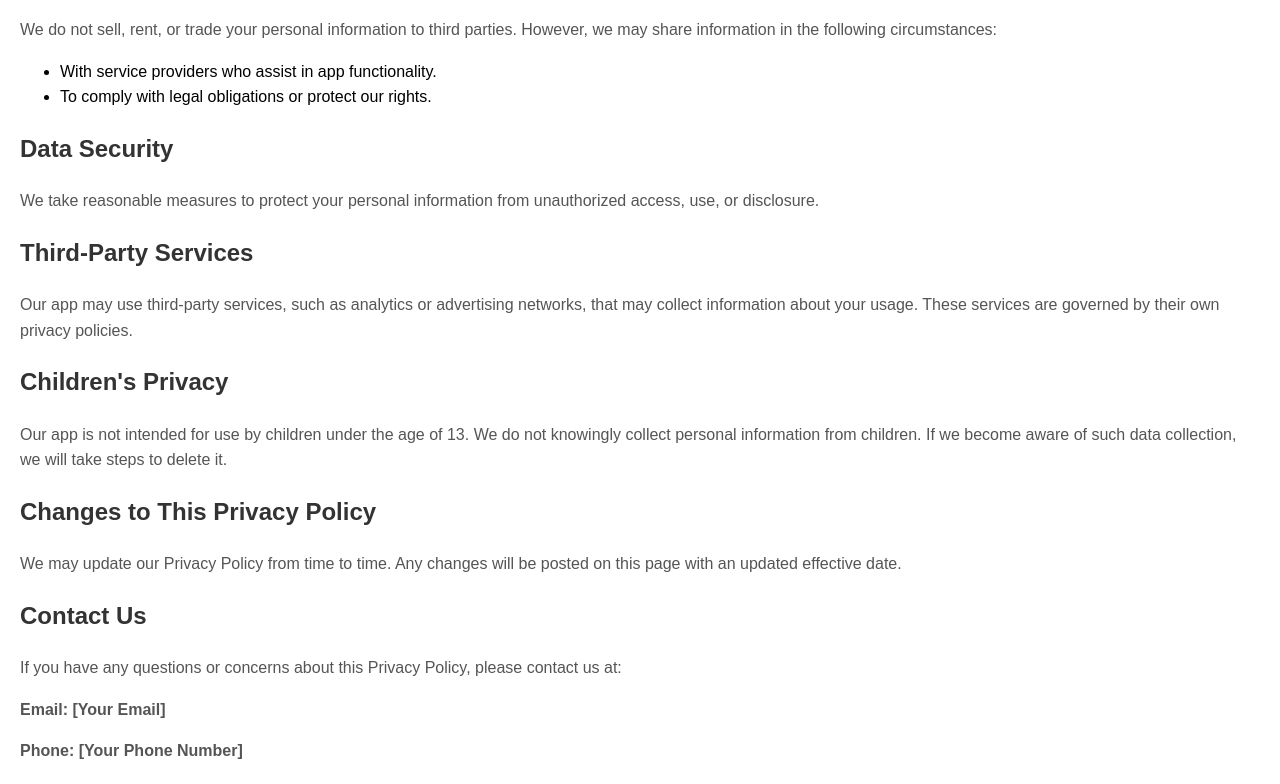
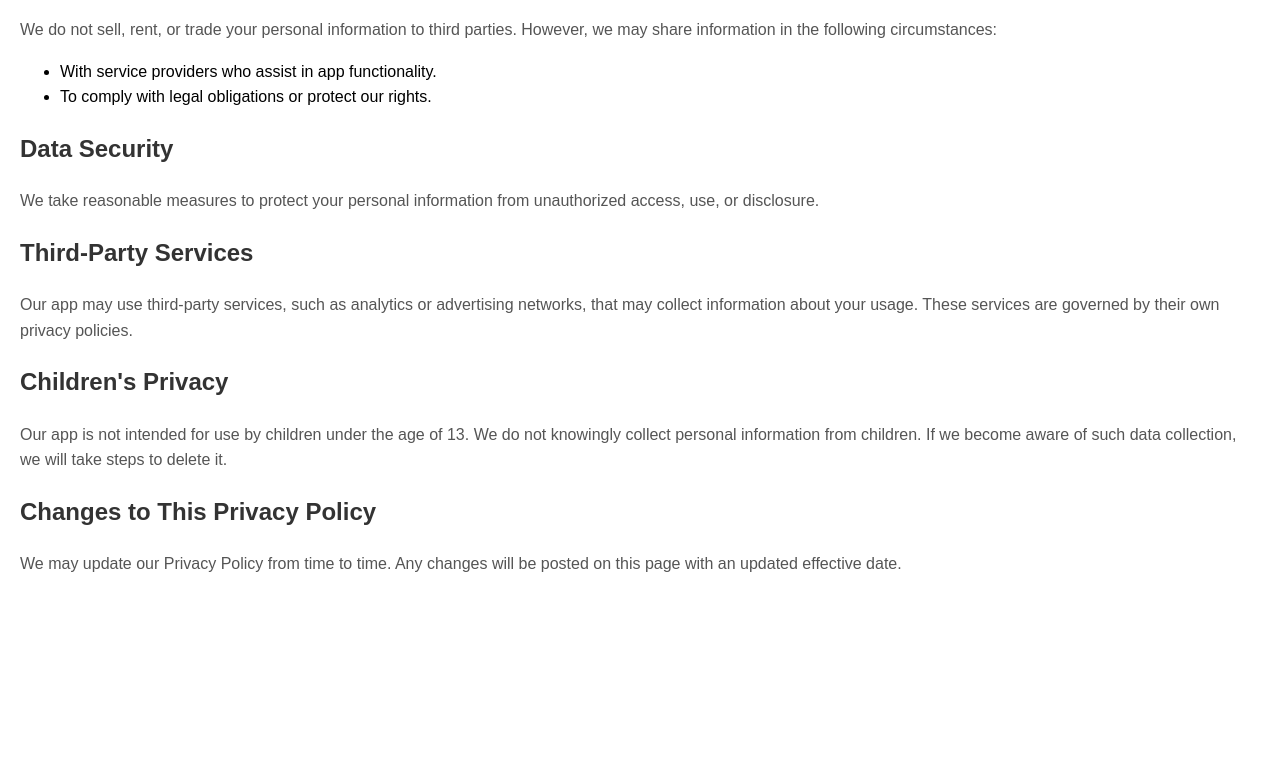
Before and after one commit to deveshh08/priv, a plain HTML site: page index.html in a window 1280 px wide. Shown: the part 678-1462 px from the top of the page. After the commit the page ends 1275 px from the top, so only its background shows below. Drawn offline with Linux system fonts and the light colour scheme.

Commit message:
Update index.html

```diff
--- a/index.html
+++ b/index.html
@@ -82,11 +82,6 @@
         <p>We may update our Privacy Policy from time to time. Any changes will be posted on this page with an updated effective date.</p>
     </div>
 
-    <div class="section">
-        <h2>Contact Us</h2>
-        <p>If you have any questions or concerns about this Privacy Policy, please contact us at:</p>
-        <p class="contact">Email: [Your Email]</p>
-        <p class="contact">Phone: [Your Phone Number]</p>
-    </div>
+
 </body>
 </html>
```
